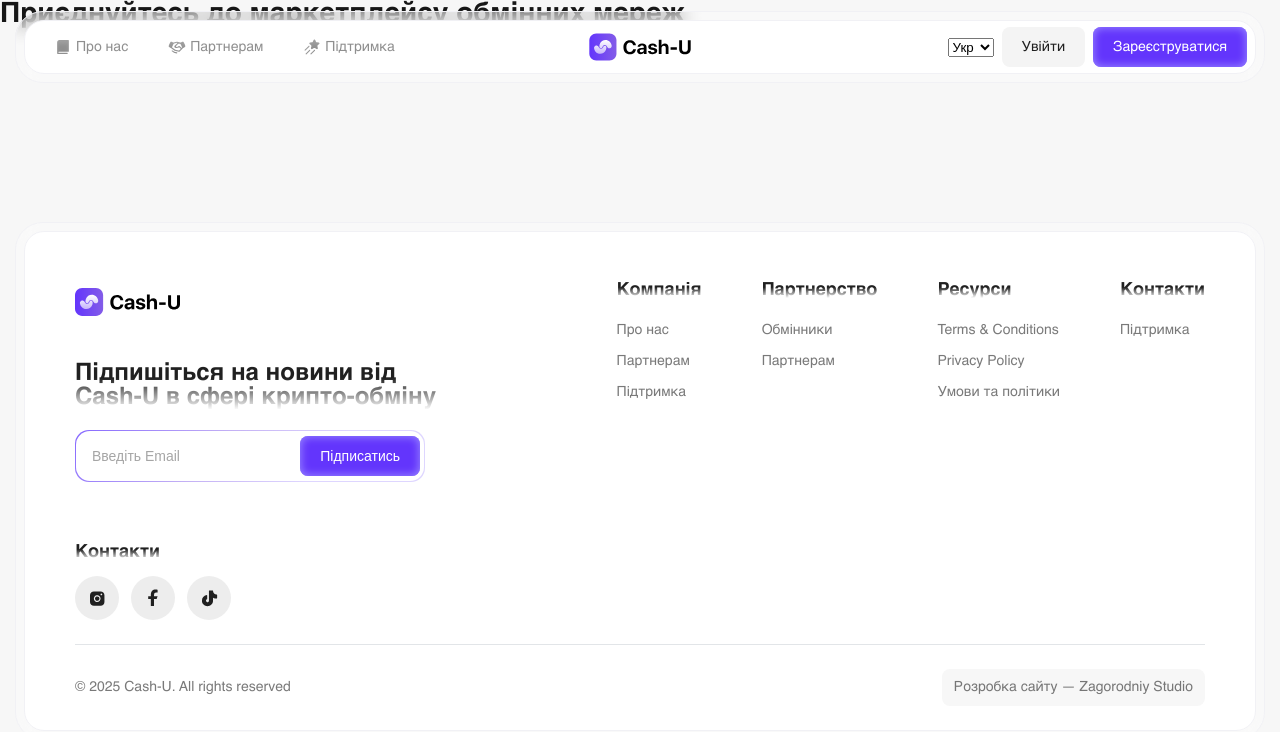
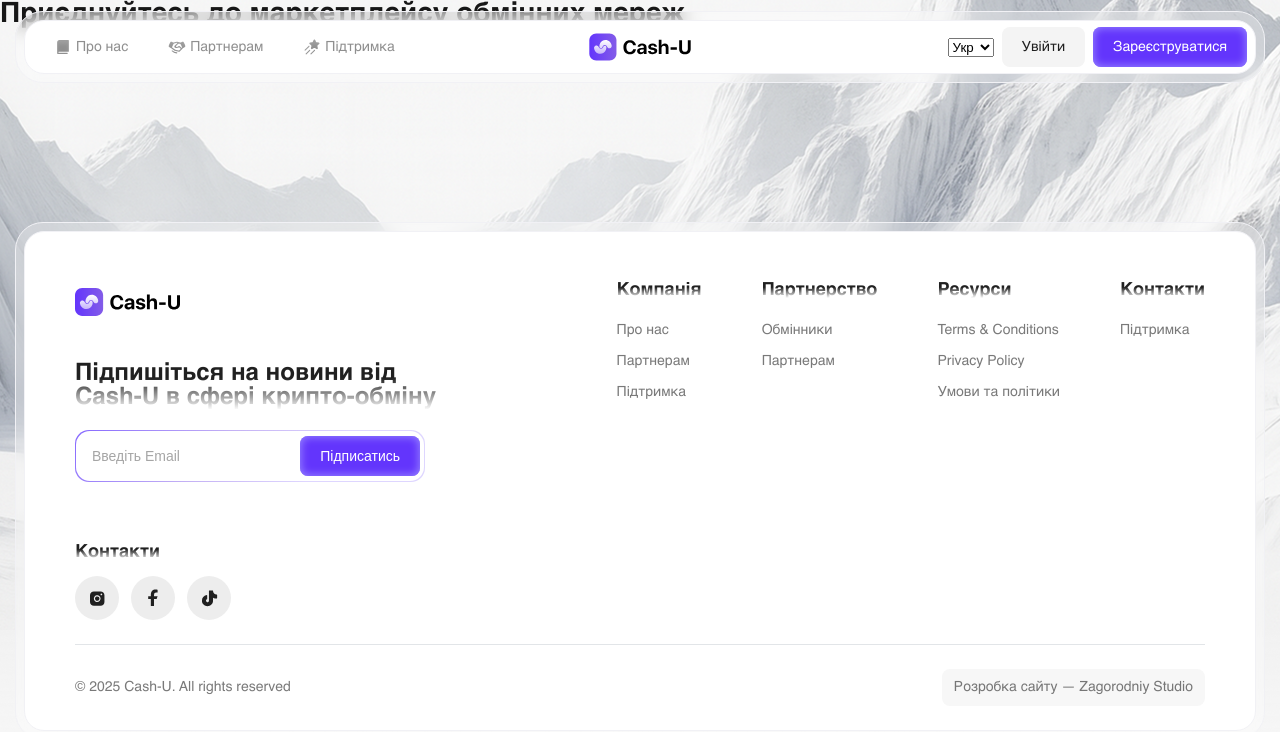
Before and after one commit to densavi/cash-u, a Next.js app: page /join-marketplace in a window 1280 px wide. Shown: the top 732 px of the page. Built offline with nearby package versions, Linux system fonts and the light colour scheme.

Commit message:
added footer image + bug fix

```diff
--- a/src/components/Footer/Footer.jsx
+++ b/src/components/Footer/Footer.jsx
@@ -110,6 +110,8 @@ export default function Footer() {
                     </div>
                 </div>
             </div>
+            <img className={styles.bg} src="/images/footer-bg.png" alt=""/>
+
         </footer>
     );
 }
--- a/src/components/Footer/Footer.module.css
+++ b/src/components/Footer/Footer.module.css
@@ -1,5 +1,6 @@
 .footer {
     margin-bottom: 60px;
+    position: relative;
 }
 
 .wrapper {
@@ -157,3 +158,25 @@
     }
 
 }
+
+.bg {
+    position: absolute;
+    display: flex;
+    left: 0;
+    bottom: 0;
+    z-index: -1;
+    width: 100%;
+    height: auto;
+    max-height: inherit;
+    @media (max-width: 1440px) {
+        width: 1440px;
+        max-width: inherit;
+        left: 50%;
+        transform: translateX(-50%);
+    }
+    @media (max-width: 970px) {
+        width: 970px;
+        top: -330px;
+        bottom: auto;
+    }
+}
--- a/src/sections/Faq/Faq.module.css
+++ b/src/sections/Faq/Faq.module.css
@@ -7,7 +7,7 @@
     &:before {
         content: '';
         position: absolute;
-        top: -28%;
+        top: -200px;
         left: 0;
         width: 100%;
         background: url('/images/faq-bg.png') right no-repeat;
```
Also changed, not shown: public/images/footer-bg.png (added).
